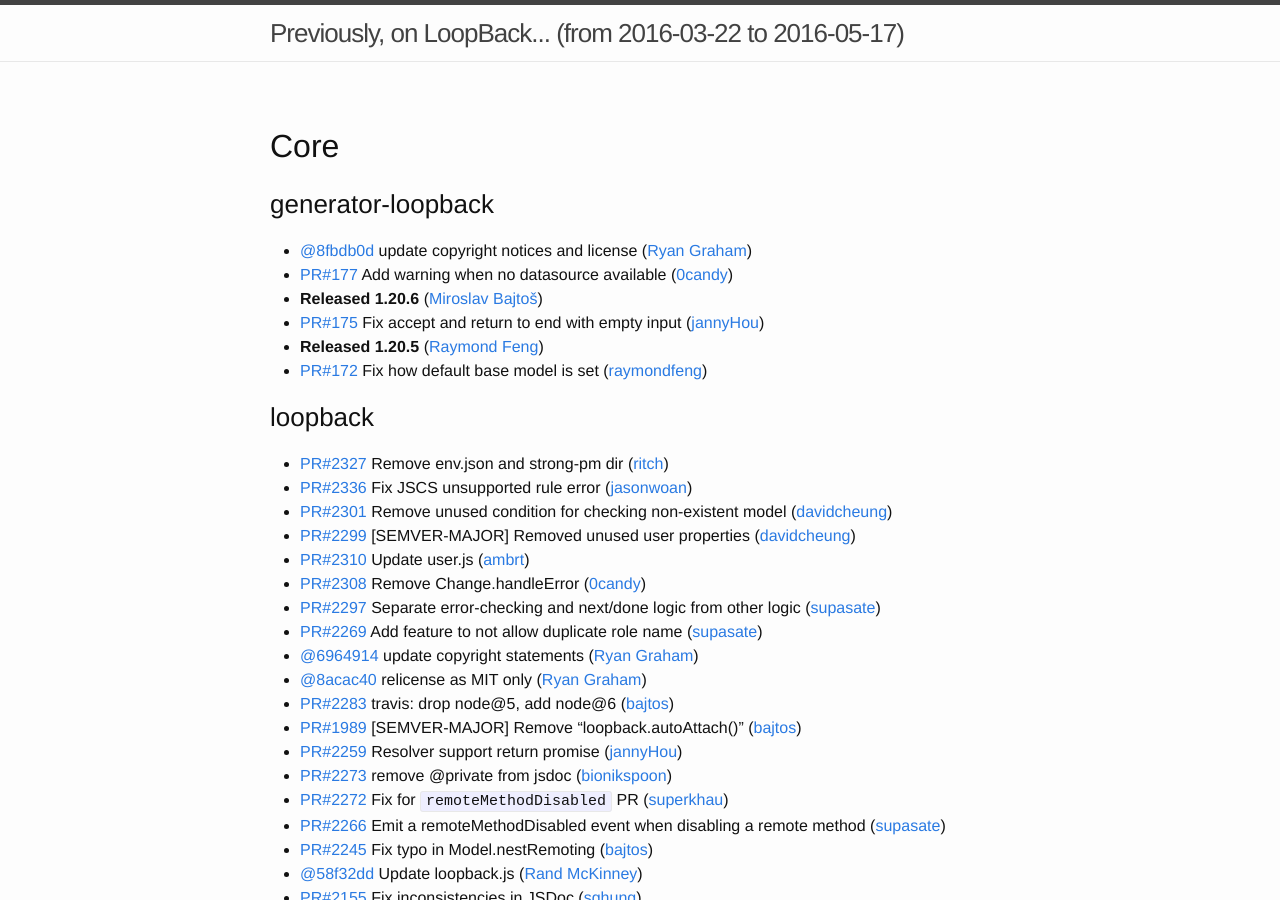
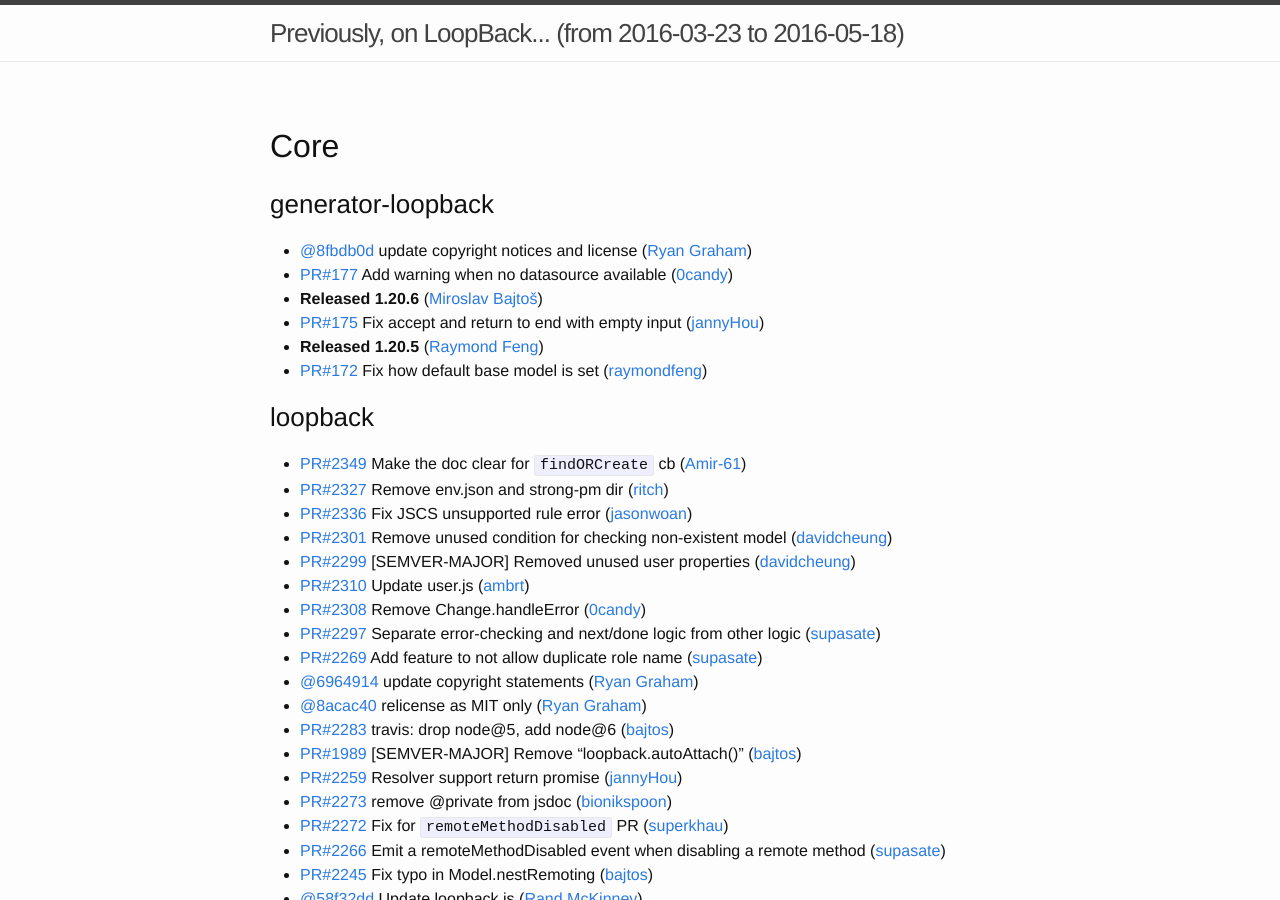
Before and after one commit to strongloop/loopback, a Jekyll site: the page built from index.md, in a window 1280 px wide and 900 px high. Built offline with Jekyll 4.4.1, drawn with Linux system fonts in a browser that asks for light colours.

Commit message:
Update changelog

```diff
--- a/index.md
+++ b/index.md
@@ -1,6 +1,6 @@
 ---
 layout: page
-since: (from 2016-03-22 to 2016-05-17)
+since: (from 2016-03-23 to 2016-05-18)
 ---
 
 ## Core
@@ -15,6 +15,7 @@
 
 
 ### loopback
+ * [PR#2349](https://github.com/strongloop/loopback/pull/2349) Make the doc clear for `findORCreate` cb ([Amir-61](https://github.com/Amir-61))
  * [PR#2327](https://github.com/strongloop/loopback/pull/2327) Remove env.json and strong-pm dir ([ritch](https://github.com/ritch))
  * [PR#2336](https://github.com/strongloop/loopback/pull/2336) Fix JSCS unsupported rule error ([jasonwoan](https://github.com/jasonwoan))
  * [PR#2301](https://github.com/strongloop/loopback/pull/2301) Remove unused condition for checking non-existent model ([davidcheung](https://github.com/davidcheung))
```
